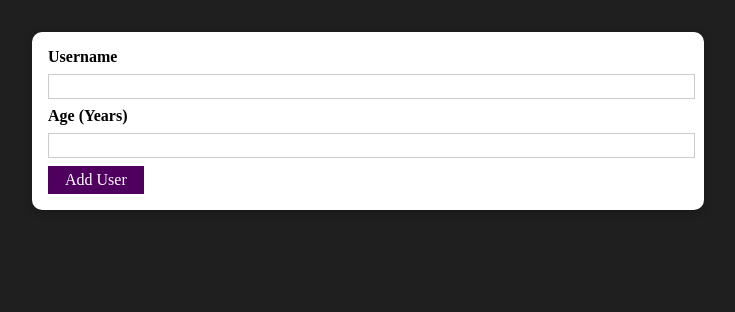
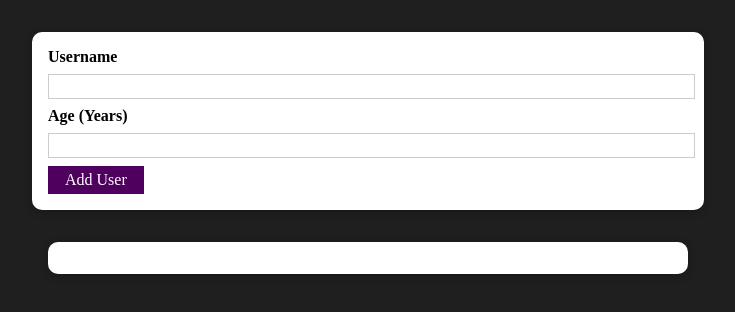
Before and after one commit to RailMazgutov/react-course, a React (Create React App) app in the folder users-list/: page / in a window 1280 px wide. Shown: the top 312 px of the page, without its empty margins (272-1007 px from the left). Built offline with nearby package versions, Linux system fonts and the light colour scheme; the HTML template or start-up script is replaced by a standard one.

Commit message:
feat: users-list component

```diff
--- a/users-list/src/App.js
+++ b/users-list/src/App.js
@@ -1,10 +1,17 @@
 import './App.css';
+
+import { useState } from 'react';
+
 import AddUser from "./components/Users/AddUser";
+import UsersList from "./components/Users/UsersList";
 
 function App() {
+  const [users, setUsers] = useState([]);
+
   return (
     <div>
       <AddUser />
+      <UsersList users={users}/>
     </div>
   );
 }
--- /dev/null
+++ b/users-list/src/components/Users/UsersList.js
@@ -0,0 +1,18 @@
+import styles from './UsersList.module.css'
+
+import Card from '../UI/Card'
+
+const UsersList = (props) => {
+    return (
+        <Card className={styles.users}>
+            <ul>
+                {props.users.map(user => (
+                    <li>
+                        {user.name} ({user.age} years old)
+                    </li>
+                ))}
+            </ul>
+        </Card>);
+}
+
+export default UsersList;
--- /dev/null
+++ b/users-list/src/components/Users/UsersList.module.css
@@ -0,0 +1,16 @@
+.users {
+    margin: 2rem auto;
+    width: 90%;
+    max-width: 40rem;
+  }
+
+  .users ul {
+    list-style: none;
+    padding: 1rem;
+  }
+
+  .users li {
+    border: 1px solid #ccc;
+    margin: 0.5rem 0;
+    padding: 0.5rem;
+  }
```
